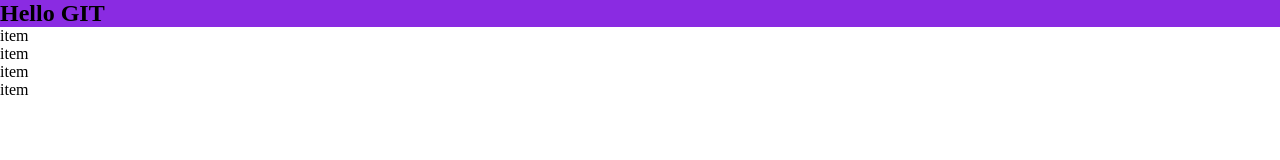
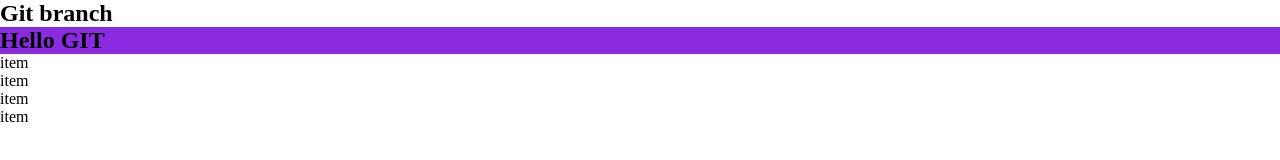
Before and after one commit to HorovyyViacheslav/project_one, a plain HTML site: page index.html in a window 1280 px wide. Drawn offline with Linux system fonts and the light colour scheme.

Commit message:
Added h2 git branch

```diff
--- a/index.html
+++ b/index.html
@@ -10,6 +10,9 @@
 <body>
 
     <header>
+        <h2>
+            Git branch
+        </h2>
         <h2 class="nav">Hello GIT</h2>
         <nav>
             <ul>
```
